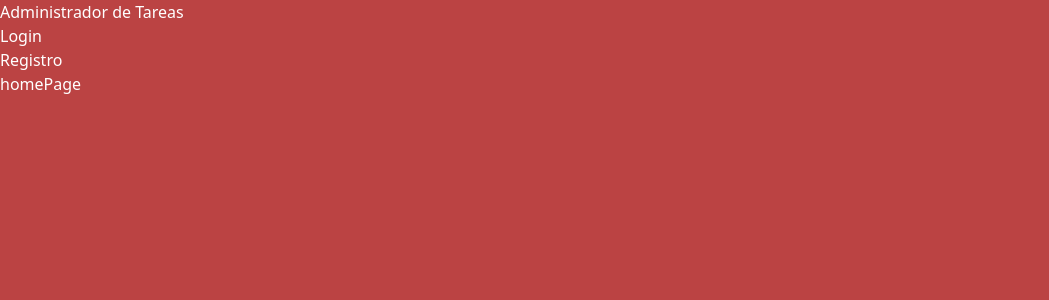
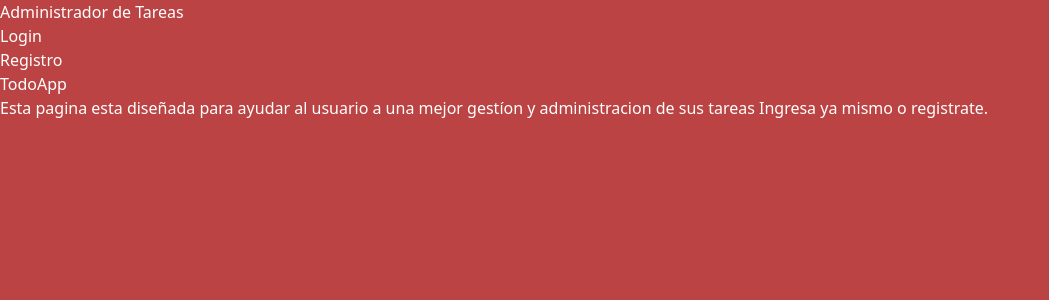
Before and after one commit to MiguelAngelSF/TodoApp-Front, a React (Vite) app: page / in a window 1280 px wide. Shown: the top 300 px of the page, without its empty margins (0-1049 px from the left). Built offline with nearby package versions, Linux system fonts and the light colour scheme.

Commit message:
Fix: Module config enviorement

```diff
--- a/src/pages/homePage.jsx
+++ b/src/pages/homePage.jsx
@@ -1,6 +1,14 @@
 function homePage() {
   return (
-    <div>homePage</div>
+    <section className="bg-slate-300 flex justify-center items-center rounded-md my-4 mx-20">
+    <header className="bg-slate-300 p-10">
+      <h1 className="text-5xl py-2 font-bold text-black">TodoApp</h1>
+      <p className="text-md text-black">
+        Esta pagina esta diseñada para ayudar al usuario a una mejor gestíon y administracion de sus tareas
+        Ingresa ya mismo o registrate.
+      </p>
+    </header>
+  </section>
   )
 }
 
--- a/src/server/config.js
+++ b/src/server/config.js
@@ -1 +1 @@
-export const SERVER = process.env.SERVER || 'todoapp-examenpractico-production.up.railway.app/api';
+export const SERVER = import.meta.env.SERVER || 'https://todoapp-examenpractico-production.up.railway.app/api';
```
